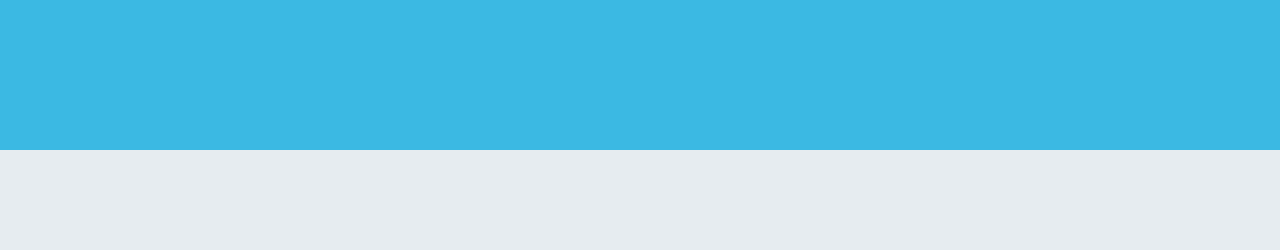
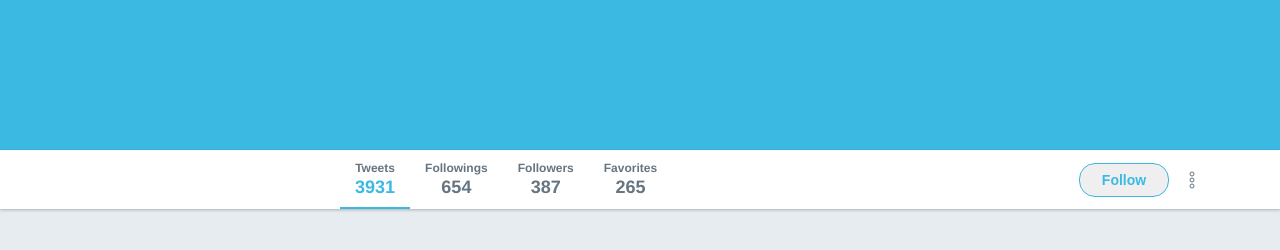
Before and after one commit to wijloc/twitter, a plain HTML site: page index.html in a window 1280 px wide. Shown: the part 276-526 px from the top of the page. Drawn offline with Linux system fonts and the light colour scheme.

Commit message:
feat: adding information bar at the top

```diff
--- a/index.html
+++ b/index.html
@@ -29,6 +29,21 @@
   <div class="banner">
     <h1>Twitter by Willian</h1>
   </div>
+
+  <div class="bar">
+    <div class="content">
+      <ul>
+        <li class="active"><span>Tweets</span><strong>3931</strong></li>
+        <li><span>Followings</span><strong>654</strong></li>
+        <li><span>Followers</span><strong>387</strong></li>
+        <li><span>Favorites</span><strong>265</strong></li>
+      </ul>
+      <div class="actions">
+        <button>Follow</button>
+        <img src="/images/more.svg" alt="More">
+      </div>
+    </div>
+  </div>
 </body>
 
 </html>
--- a/styles.css
+++ b/styles.css
@@ -108,3 +108,80 @@ div.banner{
 
   color: #fff;
 }
+
+div.bar{
+  height: 59px;
+  background: #fff;
+  box-shadow: 0 1px 3px rgba(0, 0, 0,0.25);
+}
+
+div.bar .content{
+  display: flex;
+  justify-content: space-between;
+  align-items: center;
+  padding-left: 285px;
+  height: 100%;
+}
+
+div.bar .content ul{
+  list-style-type: none;
+  display:flex;
+  height: 100%;
+}
+
+div.bar .content ul li{
+  display:flex;
+  flex-direction: column;
+  align-items: center;
+  padding: 15px;
+  position: relative;
+  justify-content: center;
+}
+
+div.bar .content ul li.active::after{
+  content: '';
+  height: 2px;
+  width: 100%;
+  position: absolute;
+  bottom:0;
+  left: 0;
+  background: #3bb9e3;
+}
+
+div.bar .content ul li span{
+  color: #667580;
+  font-size:12px;
+  font-weight: bold;
+}
+
+div.bar .content ul li strong{
+  color: #667580;
+  font-size:18px;
+  font-weight: bold;
+  margin-top: 2px;
+}
+
+div.bar .content ul li.active strong{
+  color: #3bb9e3;
+}
+
+div.bar .content .actions {
+  display: flex;
+}
+
+div.bar .content .actions button{
+    height: 34px;
+
+    display:flex;
+    align-items: center;
+    justify-content: center;
+
+    width:90px;
+    font-weight: bold;
+    font-size: 14px;
+    color: #3bb9e3;
+    border: 1px solid #3bb9e3;
+    border-radius: 16px;
+
+    margin-right: 20px;
+}
```
